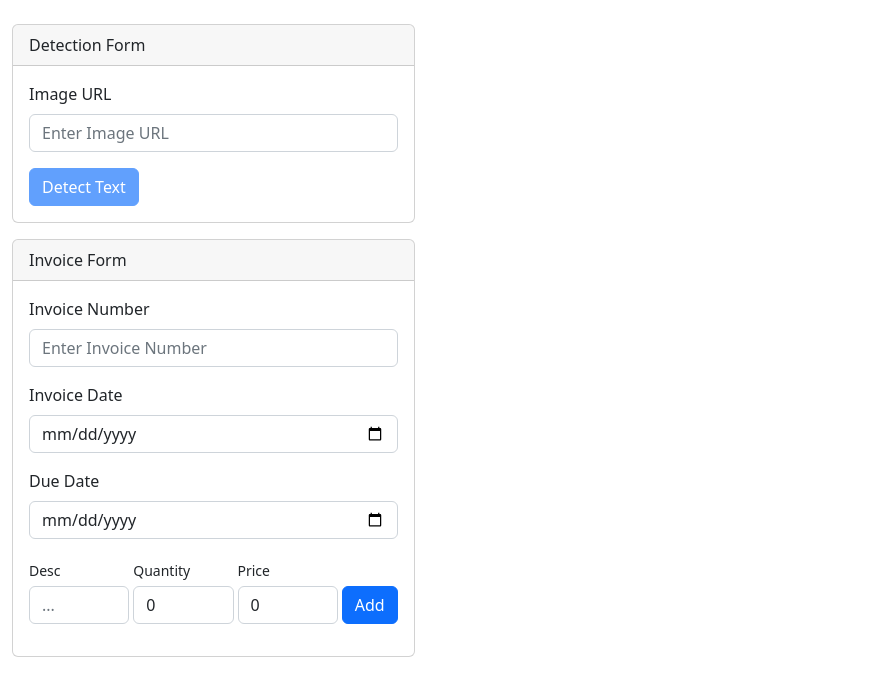
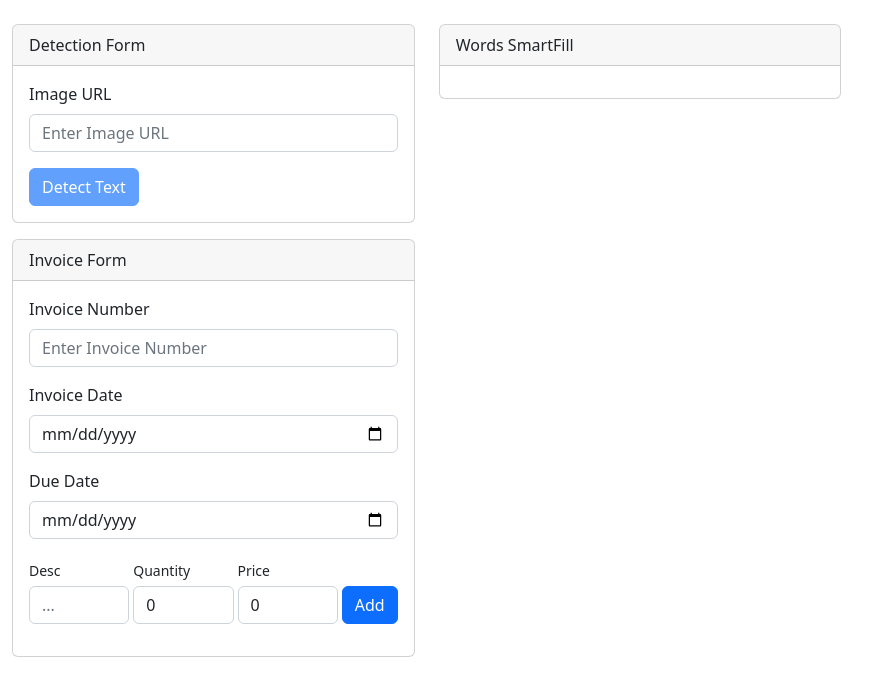
Before and after one commit to azrdfa/tesseract-sanbox, a React (Create React App) app: page / in a window 1280 px wide. Shown: the top 696 px of the page, without its empty margins (0-892 px from the left). Built offline with nearby package versions, Linux system fonts and the light colour scheme.

Commit message:
Move state management to MainPage

```diff
--- a/src/pages/MainPage.js
+++ b/src/pages/MainPage.js
@@ -1,17 +1,37 @@
-import React from 'react'
+import React, { useState } from 'react'
 import { Container, Row, Col, Stack } from 'react-bootstrap'
-import { DetectionForm, InvoiceForm } from '../components'
+import { DetectionForm, InvoiceForm, WordsSmartFill } from '../components'
 
 const MainPage = () => {
+  const [data, setData] = useState({
+    words: []
+  })
+  const [isLoading, setIsLoading] = useState(false)
+  const [invoiceFormInputFocus, setInvoiceFormInputFocus] = useState("");
+
+  const setDataWords = (words) => {
+    setData({ ...data, words })
+  }
+
   return (
     <Container fluid>
       <br />
       <Row>
         <Col sm={12} md={6} lg={4}>
           <Stack gap={3}>
-            <DetectionForm />
-            <InvoiceForm />
+          <DetectionForm
+              setDataWords={setDataWords}
+              isLoading={isLoading}
+              setIsLoading={setIsLoading} />
+            <InvoiceForm setInvoiceFormInputFocus={setInvoiceFormInputFocus} />
           </Stack>
+        </Col>
+        <Col sm={12} md={6} lg={4}>
+          <WordsSmartFill
+            words={data.words}
+            isLoading={isLoading}
+            invoiceFormInputFocus={invoiceFormInputFocus}
+          />
         </Col>
       </Row>
       <br />
```
